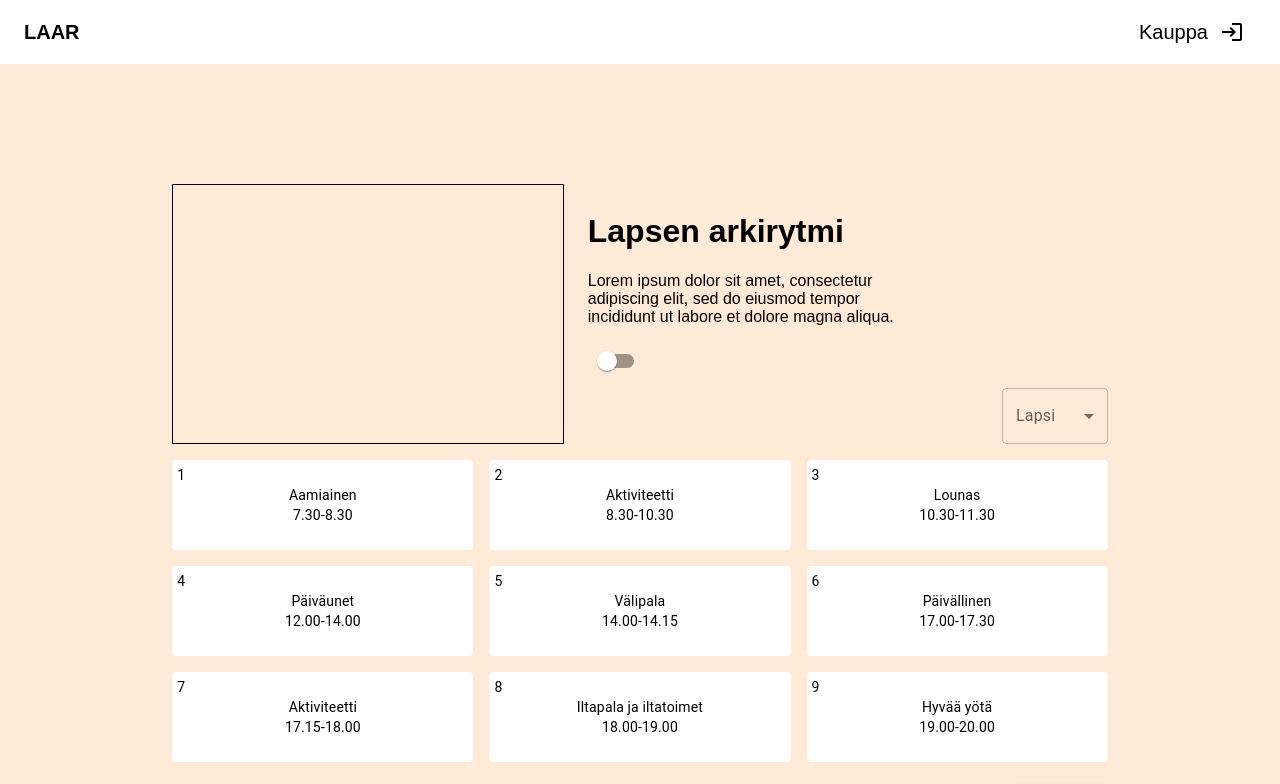
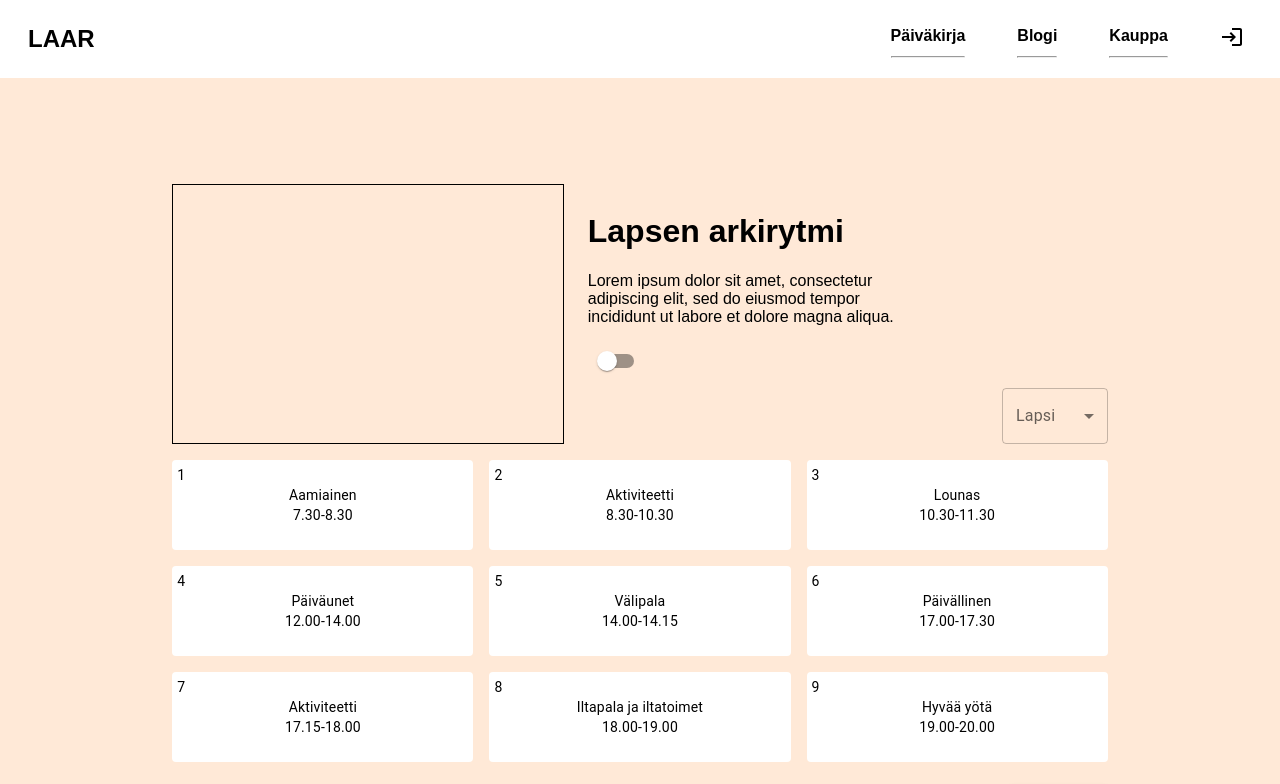
Before and after one commit to Lapsen-Arki/LAAR2, a React (Vite) app in the folder frontend/: page / in a window 1280 px wide. Shown: the top 784 px of the page. Built offline with nearby package versions, Linux system fonts and the light colour scheme.

Commit message:
refactoroitu ja loppuun tehty header

```diff
--- a/frontend/src/components/Layout/Header.tsx
+++ b/frontend/src/components/Layout/Header.tsx
@@ -1,74 +1,84 @@
-import * as React from 'react';
-import { headingTheme } from './themeMUI';
-import { Link } from 'react-router-dom';
-import {
-	AppBar,
-	Box,
-	Toolbar,
-	Typography,
-	IconButton,
-	MenuItem,
-	Menu
-} from '@mui/material';
+import { headingTheme } from "./themeMUI";
+import { Link } from "react-router-dom";
+import { AppBar, Box, Toolbar, Typography, IconButton } from "@mui/material";
 
-import MenuIcon from '@mui/icons-material/Menu';
-import LoginIcon from '@mui/icons-material/Login';
-import AccountCircle from '@mui/icons-material/AccountCircle';
-import { ThemeProvider } from '@mui/material/styles';
+import MenuIcon from "@mui/icons-material/Menu";
+
+import { ThemeProvider } from "@mui/material/styles";
+import HeaderLinks from "../header/headerLinks";
+import SessionButtons from "../header/sessionButtons";
+import { useState, useEffect } from "react";
 
 export default function Header() {
-	const [auth] = React.useState(false);
-	const [anchorEl, setAnchorEl] = React.useState<null | HTMLElement>(null);
+  const [openBurger, setOpenBurger] = useState(false);
+  const [smallScreen, setSmallScreen] = useState(false);
 
-	const handleMenu = (event: React.MouseEvent<HTMLElement>) => {
-		setAnchorEl(event.currentTarget);
+  useEffect(() => {
+    const handleResize = () => {
+      // Update the state based on window width
+      setSmallScreen(window.innerWidth < 600);
     };
 
-	const handleClose = () => {
-		setAnchorEl(null);
-	};
+    // Add event listener
+    window.addEventListener("resize", handleResize);
+
+    // Cleanup function to remove the event listener
+    return () => window.removeEventListener("resize", handleResize);
+  }, []); // Empty dependency array means this effect runs only once after the initial render
 
   return (
     <header>
-			<Box sx={{ flexGrow: 1 }}>
+      <Box>
         <ThemeProvider theme={headingTheme}>
-					<AppBar position='fixed' sx={{ width: '100%' }}>
+          <AppBar position="fixed" sx={{ width: "100%" }}>
             <Toolbar>
-							<Typography variant='h6' component={Link} to='/' sx={{ flexGrow: 1, textDecoration: 'none' }}>
+              <Typography
+                variant="h5"
+                component={Link}
+                to="/"
+                sx={{ flexGrow: 1, ml: 0.5 }}
+              >
                 LAAR
               </Typography>
-							<Box sx={{ display: { xs: 'block', md: 'none' } }}>
-								<IconButton size='large' edge='start' color='inherit' aria-label='menu' onClick={handleMenu} sx={{ mr: 2 }}>
+
+              <div>
+                <Box
+                  sx={{
+                    position: "fixed",
+                    top: 5, // Adjust according to your AppBar height
+                    right: 8, // Position it from the right edge of the viewport
+                    zIndex: 1, // Ensure it's above other content
+                    display: { xs: "block", sm: "none" },
+                  }}
+                >
+                  <IconButton
+                    size="large"
+                    edge="start"
+                    color="inherit"
+                    onClick={() => setOpenBurger((openBurger) => !openBurger)}
+                    aria-label="menu"
+                  >
                     <MenuIcon />
                   </IconButton>
-								<Menu id='menu-appbar' anchorEl={anchorEl} anchorOrigin={{vertical: 'top', horizontal: 'right',}} keepMounted transformOrigin={{vertical: 'top', horizontal: 'right',}} open={Boolean(anchorEl)} onClose={handleClose}>
-									<MenuItem>
-										<Typography variant='h6'component={Link} to='/' sx={{ flexGrow: 1, textDecoration: 'none', fontWeight: 'normal', color: 'black' }}>
-											Kauppa
-										</Typography>
-									</MenuItem>
-								</Menu>
                 </Box>
 
-							<Box sx={{ display: { xs: 'none', md: 'block' } }}>
-								<Typography variant='h6'component={Link} to='/' sx={{ flexGrow: 1, textDecoration: 'none', fontWeight: 'normal' }}>
-									Kauppa
-								</Typography>
+                {/* NavBar Navigation links */}
+                <Box
+                  sx={{
+                    display: {
+                      xs: openBurger && smallScreen ? "block" : "none",
+                      sm: "flex",
+                      marginRight: openBurger && smallScreen ? "25px" : "0px",
+                      width: openBurger && smallScreen ? "180px" : "maxWidth",
+                    },
+                  }}
+                >
+                  <HeaderLinks navLinkTo="#" navLinkName="Päiväkirja" />
+                  <HeaderLinks navLinkTo="#" navLinkName="Blogi" />
+                  <HeaderLinks navLinkTo="#" navLinkName="Kauppa" />
+                  <SessionButtons />
                 </Box>
-
-							{auth ? (
-								<div>
-									<IconButton size='large' component={Link} to='/profile' color='inherit'>
-										<AccountCircle />
-									</IconButton>
               </div>
-							) : (
-								<div>
-									<IconButton size='large' component={Link} to='/login' color='inherit'>
-										<LoginIcon />
-									</IconButton>
-								</div>
-							)}
             </Toolbar>
           </AppBar>
         </ThemeProvider>
--- a/frontend/src/components/Layout/themeMUI.tsx
+++ b/frontend/src/components/Layout/themeMUI.tsx
@@ -1,45 +1,36 @@
-import { createTheme } from '@mui/material/styles';
+import { createTheme } from "@mui/material/styles";
 
 const headingTheme = createTheme({
   typography: {
-      fontFamily: [
-        'Righteous',
-        'sans-serif',
-      ].join(','),
+    fontFamily: ["Righteous", "sans-serif"].join(","),
   },
   palette: {
     primary: {
-        main: '#000000',
+      main: "#000000",
     },
   },
   components: {
     MuiTypography: {
       styleOverrides: {
         root: {
-            textDecoration: 'none',
-            fontWeight: 'bold',
-            color: '#000000',
+          textDecoration: "none",
+          fontWeight: "bold",
+          color: "#000000",
         },
       },
     },
   },
 });
 
-
 const paragraphTheme = createTheme({
   typography: {
-      fontFamily: [
-        'Quicksand',
-        'sans-serif',
-      ].join(','),
+    fontFamily: ["Quicksand", "sans-serif"].join(","),
   },
   palette: {
     primary: {
-        main: '#000000',
+      main: "#000000",
     },
   },
 });
 
-
-
-export {headingTheme, paragraphTheme};
+export { headingTheme, paragraphTheme };
--- /dev/null
+++ b/frontend/src/components/header/headerLinks.tsx
@@ -0,0 +1,39 @@
+import { Box, Typography } from "@mui/material";
+import { Link } from "react-router-dom"; // Assuming you're using react-router
+
+// HeaderLinks component for individual links
+const HeaderLinks = ({
+  navLinkTo,
+  navLinkName,
+}: {
+  navLinkTo: string;
+  navLinkName: string;
+}) => {
+  return (
+    <Box
+      sx={{
+        margin: 1.5,
+        mt: 3,
+        mr: 5,
+        "&:hover": {
+          transform: "scale(1.05)",
+          transition: "transform 0.1s ease-in-out",
+        },
+      }}
+    >
+      <Typography
+        component={Link}
+        to={navLinkTo}
+        sx={{
+          flexGrow: 1,
+          // Any additional styling
+        }}
+      >
+        {navLinkName}
+      </Typography>
+      <hr />
+    </Box>
+  );
+};
+
+export default HeaderLinks;
--- /dev/null
+++ b/frontend/src/components/header/sessionButtons.tsx
@@ -0,0 +1,43 @@
+import LoginIcon from "@mui/icons-material/Login";
+import LogoutIcon from "@mui/icons-material/Logout";
+import AccountCircle from "@mui/icons-material/AccountCircle";
+import { IconButton, Box } from "@mui/material";
+import { Link } from "react-router-dom";
+import { TokenContext } from "../../contexts/tokenContext";
+import { useContext } from "react";
+
+export default function SessionButtons() {
+  const { isLoggedIn, signOutMethod } = useContext(TokenContext);
+  return (
+    <Box sx={{ display: "flex", alignItems: "center", mb: 2, mt: 1.5 }}>
+      {/* Logout icon: */}
+      {isLoggedIn && (
+        <div>
+          <IconButton size="large" onClick={signOutMethod} color="inherit">
+            <LogoutIcon />
+          </IconButton>
+        </div>
+      )}
+
+      {/* Profile and login icons: */}
+      {isLoggedIn ? (
+        <div>
+          <IconButton
+            size="large"
+            component={Link}
+            to="/profile"
+            color="inherit"
+          >
+            <AccountCircle />
+          </IconButton>
+        </div>
+      ) : (
+        <div>
+          <IconButton size="large" component={Link} to="/login" color="inherit">
+            <LoginIcon />
+          </IconButton>
+        </div>
+      )}
+    </Box>
+  );
+}
--- a/frontend/src/views/TimeBlocking2Demo.tsx
+++ b/frontend/src/views/TimeBlocking2Demo.tsx
@@ -1,11 +1,6 @@
-import '../styles/timeBlocking.css';
-import { useState, useEffect } from 'react';
-import {
-  Box,
-  Grid,
-  Paper,
-  styled
-} from '@mui/material';
+import "../styles/timeBlocking.css";
+import { useState, useEffect } from "react";
+import { Box, Grid, Paper, styled } from "@mui/material";
 
 type EventType = {
   [key: string]: {
@@ -17,84 +12,83 @@ const tapahtumat: EventType[] = [
   {
     "08:30": {
       "1": "Aamiainen",
-      "klo": "7.30-8.30"
-    }
+      klo: "7.30-8.30",
+    },
   },
   {
     "10:30": {
       "2": "Aktiviteetti",
-      "klo": "8.30-10.30"
-    }
+      klo: "8.30-10.30",
+    },
   },
   {
     "11:30": {
       "3": "Lounas",
-      "klo": "10.30-11.30"
-    }
+      klo: "10.30-11.30",
+    },
   },
   {
     "14:00": {
       "4": "Päiväunet",
-      "klo": "12.00-14.00"
-    }
+      klo: "12.00-14.00",
+    },
   },
   {
     "14:15": {
       "5": "Välipala",
-      "klo": "14.00-14.15"
-    }
+      klo: "14.00-14.15",
+    },
   },
   {
     "17:30": {
       "6": "Päivällinen",
-      "klo": "17.00-17.30"
-    }
+      klo: "17.00-17.30",
+    },
   },
   {
     "18:00": {
       "7": "Aktiviteetti",
-      "klo": "17.15-18.00"
-    }
+      klo: "17.15-18.00",
+    },
   },
   {
     "19:00": {
       "8": "Iltapala ja iltatoimet",
-      "klo": "18.00-19.00"
-    }
+      klo: "18.00-19.00",
+    },
   },
   {
     "20:00": {
       "9": "Hyvää yötä",
-      "klo": "19.00-20.00"
-    }
-  }
+      klo: "19.00-20.00",
+    },
+  },
 ];
 
 const TimeBlock = () => {
   const [events, setEvents] = useState<EventType[]>([]);
 
   const Canvas = styled(Paper)(({ theme }) => ({
-    backgroundColor: theme.palette.mode === 'dark' ? '#1A2027' : '#fff',
+    backgroundColor: theme.palette.mode === "dark" ? "#1A2027" : "#fff",
     ...theme.typography.body2,
-    textAlign: 'center',
-    padding: '5px',
-    paddingBottom: '25px',
+    textAlign: "center",
+    padding: "5px",
+    paddingBottom: "25px",
     color: theme.palette.text.secondary,
   }));
 
   const Item = styled(Grid)(({ theme }) => ({
     padding: theme.spacing(6),
-
   }));
 
   const InnerItemLeft = styled(Item)(() => ({
-    textAlign: 'left',
+    textAlign: "left",
     padding: 0,
     margin: 0,
   }));
 
   const InnerItemCenter = styled(Item)(() => ({
-    textAlign: 'center',
+    textAlign: "center",
     padding: 0,
     margin: 0,
   }));
@@ -107,26 +101,24 @@ const TimeBlock = () => {
     <div className="timeBlocking">
       <Box sx={{ flexGrow: 1 }}>
         <Grid container spacing={2}>
-          {events.map((event, index) => (
+          {events.map((event, index) =>
             Object.keys(event).map((key) => (
               <Grid item xs={12} md={4} key={key}>
                 <Canvas key={`${key}-canvas`}>
-                  {Object.entries(event[key]).map(([subKey, subValue], subIndex) => (
+                  {Object.entries(event[key]).map(
+                    ([subKey, subValue], subIndex) => (
                       <div key={`${subKey}-${subIndex}`}>
                         {subIndex === 0 && (
-                        <InnerItemLeft>
-                          {index + 1}
-                        </InnerItemLeft>
+                          <InnerItemLeft>{index + 1}</InnerItemLeft>
                         )}
-                      <InnerItemCenter>
-                        {subValue}
-                      </InnerItemCenter>
+                        <InnerItemCenter>{subValue}</InnerItemCenter>
                       </div>
-                  ))}
+                    )
+                  )}
                 </Canvas>
               </Grid>
             ))
-          ))}
+          )}
         </Grid>
       </Box>
     </div>
```
Also changed, not shown: frontend/src/components/Layout/Footer.tsx (+17 -10 lines), frontend/src/components/Layout/Layout.tsx (+5 -5 lines), frontend/src/views/Home.tsx (+40 -33 lines), frontend/src/views/TimeBlockPreview.tsx (+65 -26 lines), frontend/src/views/TimeBlocking.tsx (+46 -49 lines). Lines whose indentation alone changed are shown as unchanged.
